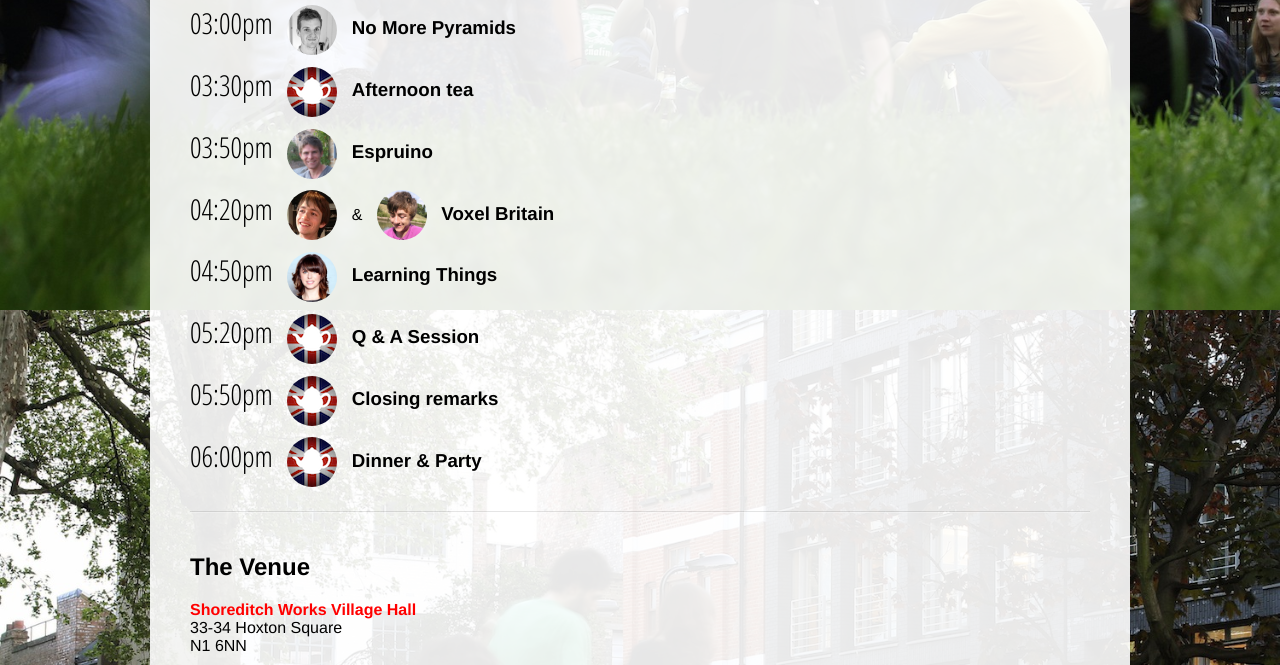
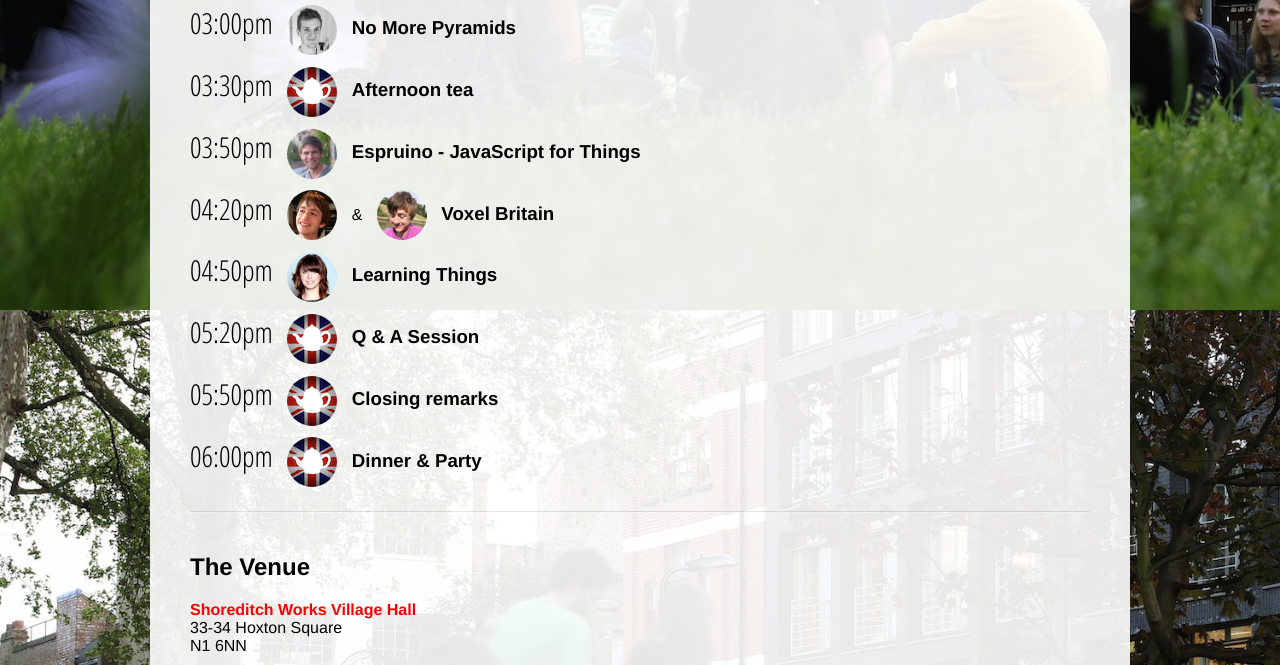
Before and after one commit to andrew/gbnc, a plain HTML site: page index.html in a window 1280 px wide. Shown: the part 2250-2915 px from the top of the page. Drawn offline with Linux system fonts and the light colour scheme.

Commit message:
Updated gordons title

```diff
--- a/index.html
+++ b/index.html
@@ -165,7 +165,7 @@
           <li>
             <span class="time">03:50pm</span>
             <a class="avatar gordonwilliams" href="https://twitter.com/espruino" title="@espruino"></a>
-            <h3>Espruino</h3>
+            <h3>Espruino - JavaScript for Things</h3>
           </li>
           <li>
             <span class="time">04:20pm</span>
```
